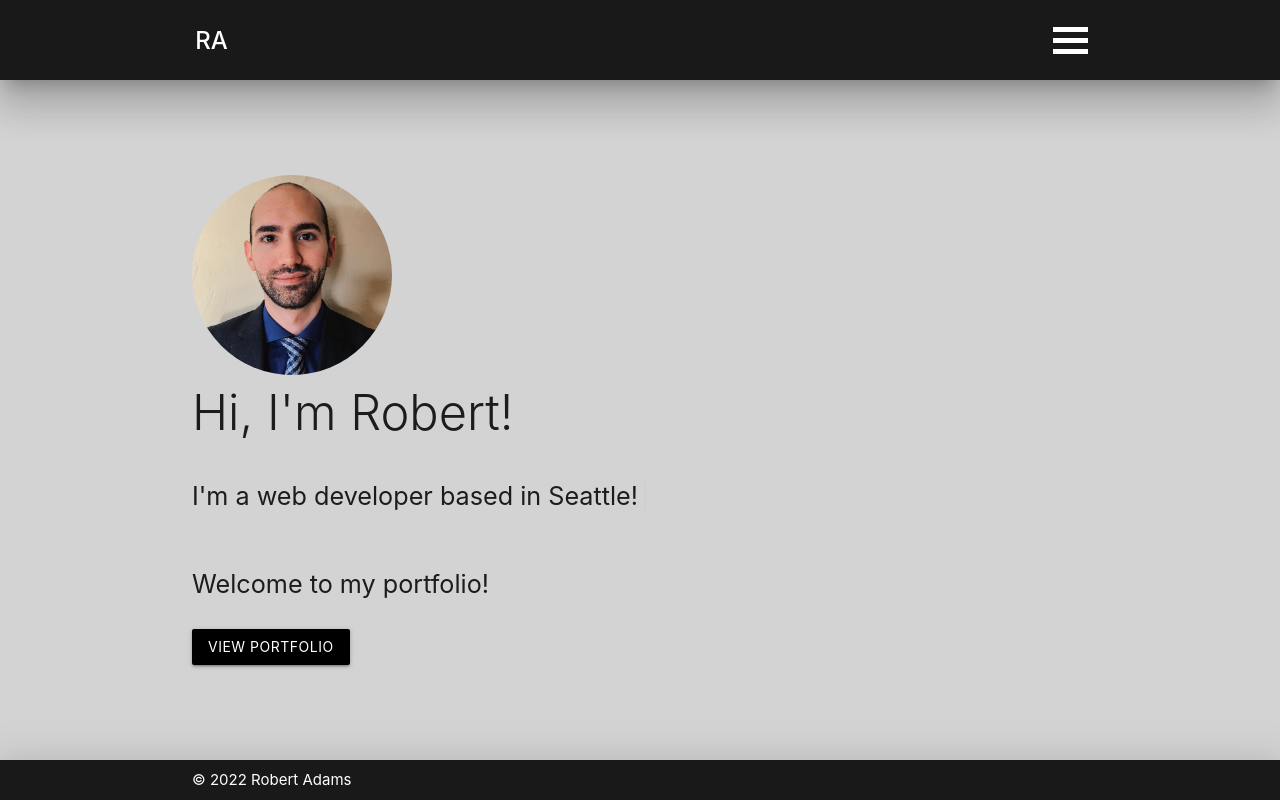
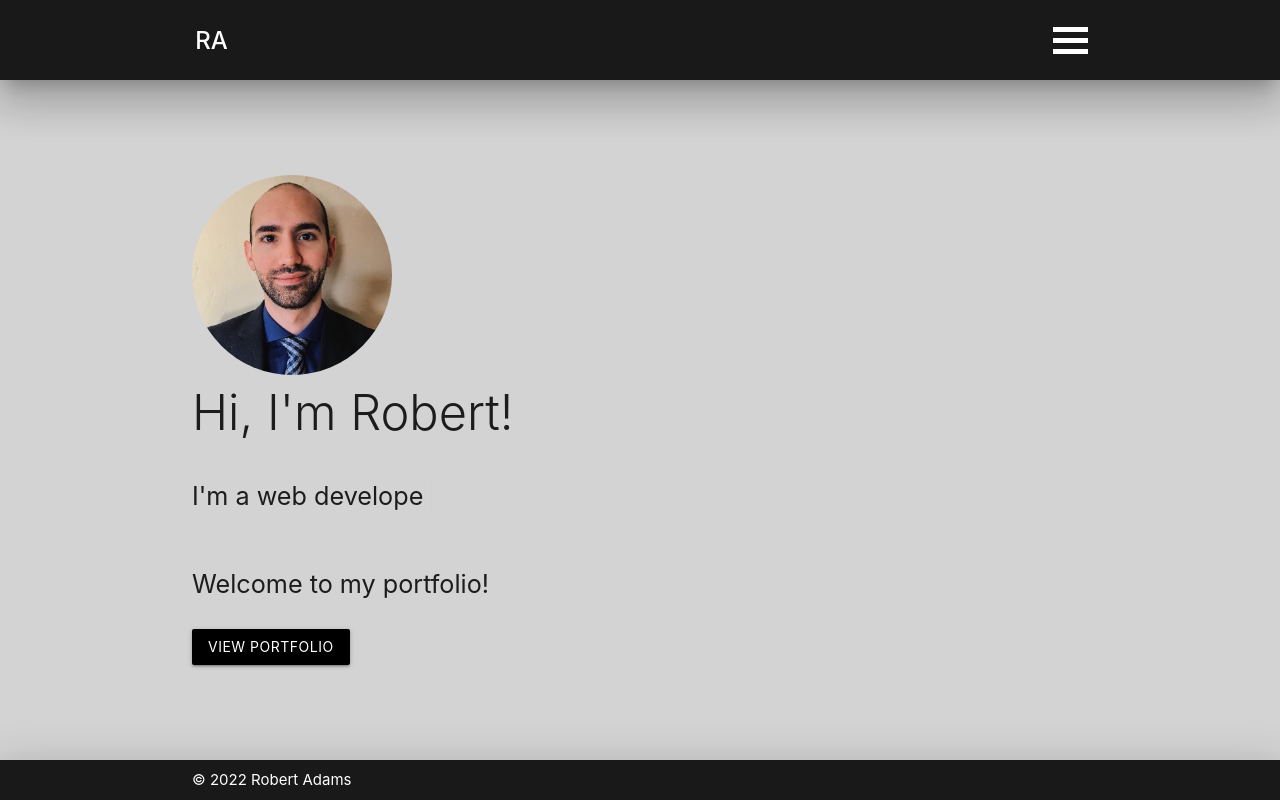
Before and after one commit to comatosino/comatosino.github.io, a React (Create React App) app: page / in a window 1280 px wide. Built offline with nearby package versions, Linux system fonts and the light colour scheme.

Commit message:
updated intro text

```diff
--- a/src/pages/Intro/Intro.js
+++ b/src/pages/Intro/Intro.js
@@ -19,7 +19,13 @@ const Intro = () => {
         <div className="divider z-depth-1"></div>
         <p className="flow-text">
           <Typewriter
-            words={[" I'm a web developer based in Seattle!"]}
+            words={[
+              "I'm a web developer based in Seattle!",
+              "I'm a human?",
+              "I'm a human!",
+              "I'm always learning!",
+              "I'm a web developer based in Seattle!",
+            ]}
             cursor={showCursor}
             cursorStyle="|"
             onLoopDone={() => setTimeout(() => setShowCursor(false), 1000)}
```
